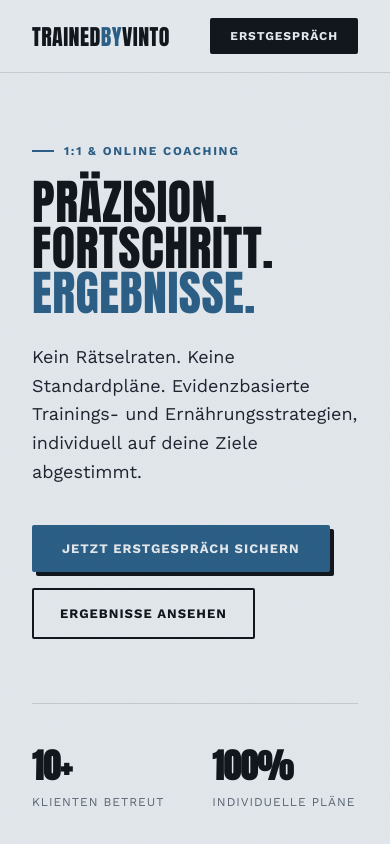
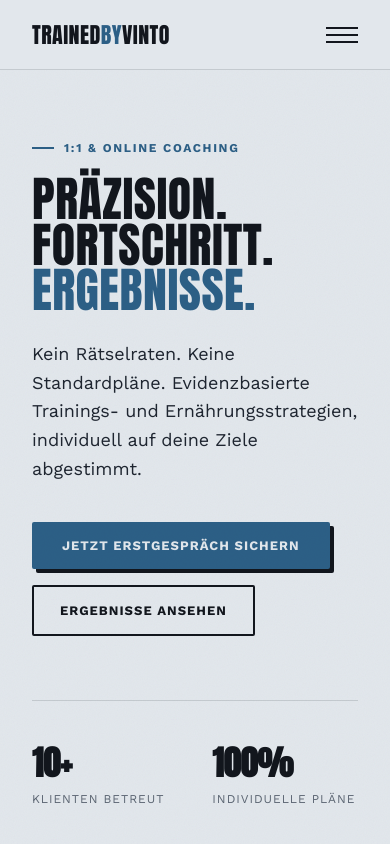
Before and after one commit to trainedbyvinto/trainedbyvinto, a React (Vite) app: page / in a window 390 px wide. Shown: the top 844 px of the page. Built offline with nearby package versions, Linux system fonts and the light colour scheme.

Commit message:
bullet points added

```diff
--- a/src/components/Header.jsx
+++ b/src/components/Header.jsx
@@ -1,17 +1,36 @@
-import { Link } from 'react-router-dom'
+import { useEffect, useState } from 'react'
+import { Link, useLocation } from 'react-router-dom'
 
 export default function Header() {
+  const [menuOpen, setMenuOpen] = useState(false)
+  const location = useLocation()
+
+  useEffect(() => {
+    setMenuOpen(false)
+  }, [location])
+
   return (
     <header>
       <nav>
         <Link className="logo" to="/">TRAINED<span>BY</span>VINTO</Link>
-        <ul className="navlinks">
+        <button
+          className={`nav-toggle${menuOpen ? ' open' : ''}`}
+          aria-label="Menü öffnen"
+          aria-expanded={menuOpen}
+          onClick={() => setMenuOpen(o => !o)}
+        >
+          <span></span>
+          <span></span>
+          <span></span>
+        </button>
+        <ul className={`navlinks${menuOpen ? ' open' : ''}`}>
           <li><Link to="/#about">Über mich</Link></li>
           <li><Link to="/programme">Programme</Link></li>
           <li><Link to="/ergebnisse">Ergebnisse</Link></li>
           <li><Link to="/kontakt">Kontakt</Link></li>
+          <li className="navlinks-cta"><Link className="navcta" to="/kontakt">Erstgespräch</Link></li>
         </ul>
-        <Link className="navcta" to="/kontakt">Erstgespräch</Link>
+        <Link className="navcta navcta-desktop" to="/kontakt">Erstgespräch</Link>
       </nav>
     </header>
   )
--- a/src/index.css
+++ b/src/index.css
@@ -91,6 +91,19 @@ nav{
   background:var(--charcoal); color:var(--concrete); padding:11px 20px;
   text-decoration:none; border-radius:var(--radius);
 }
+.navlinks-cta{display:none;}
+
+.nav-toggle{
+  display:none; flex-direction:column; justify-content:center; gap:5px;
+  width:32px; height:32px; padding:0; background:none; border:none; cursor:pointer;
+}
+.nav-toggle span{
+  display:block; width:100%; height:2px; background:var(--charcoal);
+  transition:transform .25s ease, opacity .25s ease;
+}
+.nav-toggle.open span:nth-child(1){transform:translateY(7px) rotate(45deg);}
+.nav-toggle.open span:nth-child(2){opacity:0;}
+.nav-toggle.open span:nth-child(3){transform:translateY(-7px) rotate(-45deg);}
 
 /* ---------- hero ---------- */
 .hero{
@@ -164,10 +177,15 @@ section{padding:96px 0;}
   display:block;
 }
 .about p{font-size:17px; line-height:1.75; color:#C8CDD3; margin-bottom:18px;}
-.about-creds{display:flex; gap:28px; margin-top:32px; flex-wrap:wrap;}
+.about-creds{display:flex; flex-direction:row; flex-wrap:wrap; gap:14px 28px; margin-top:32px;}
 .about-creds div{
-  border-left:2px solid var(--chalk); padding-left:14px; font-size:13px;
+  padding-left:26px; font-size:13px; line-height:1.5;
   text-transform:uppercase; letter-spacing:0.04em; color:var(--concrete);
+  position:relative;
+}
+.about-creds div::before{
+  content:"✓"; position:absolute; left:0; top:0;
+  color:var(--chalk); font-weight:700;
 }
 
 /* ---------- programs ---------- */
@@ -299,7 +317,22 @@ footer .wrap{display:flex; justify-content:space-between; flex-wrap:wrap; gap:12
 footer a{text-decoration:none; color:#AEB6BF;}
 
 @media (max-width:860px){
-  .navlinks{display:none;}
+  .nav-toggle{display:flex;}
+  .navcta-desktop{display:none;}
+  .navlinks{
+    display:flex; flex-direction:column; gap:0;
+    position:absolute; top:100%; left:0; right:0;
+    background:var(--concrete); border-bottom:1px solid var(--line);
+    max-height:0; overflow:hidden; opacity:0;
+    transition:max-height .3s ease, opacity .25s ease;
+  }
+  .navlinks.open{max-height:400px; opacity:1;}
+  .navlinks li{width:100%;}
+  .navlinks a{display:block; padding:16px 32px;}
+  .navlinks a::after{display:none;}
+  .navlinks-cta{display:block; padding:8px 32px 20px;}
+  .navlinks-cta .navcta{display:inline-block; padding:11px 20px; color:var(--concrete);}
+  nav{position:relative;}
   .about-grid{grid-template-columns:1fr;}
   .programs-grid{grid-template-columns:1fr;}
   .slider-grid{grid-template-columns:1fr;}
```
